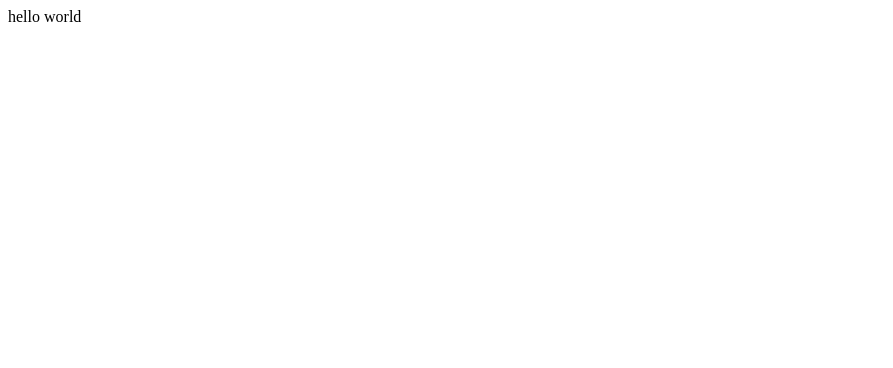
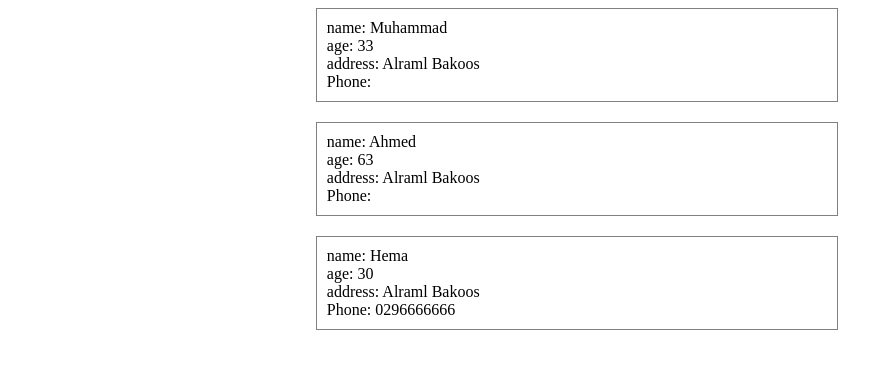
Before and after one commit to Muhammed-Saleh/ReactJS-Part-01-Learn-React-Hooks-by-Project-, a React (Create React App) app: page / in a window 1280 px wide. Shown: the top 368 px of the page, without its empty margins (0-893 px from the left). Built offline with nearby package versions, Linux system fonts and the light colour scheme.

Commit message:
Fetch Data inside JSX with MAP

```diff
--- a/public/index.html
+++ b/public/index.html
@@ -13,8 +13,9 @@
     <!--
       manifest.json provides metadata used when your web app is installed on a
       user's mobile device or desktop. See https://developers.google.com/web/fundamentals/web-app-manifest/
+          <link rel="manifest" href="%PUBLIC_URL%/manifest.json" />
     -->
-    <link rel="manifest" href="%PUBLIC_URL%/manifest.json" />
+
     <!--
       Notice the use of %PUBLIC_URL% in the tags above.
       It will be replaced with the URL of the `public` folder during the build.
--- /dev/null
+++ b/src/components/App.css
@@ -0,0 +1,14 @@
+.cardWrapper {
+    border: 1px solid gray;
+    width: 500px;
+    padding: 10px;
+    margin-bottom: 20px;
+}
+
+.mainContainer {
+    display: flex;
+    align-items: center;
+    flex-direction: column;
+    justify-content: center;
+    width: 90%;
+}
--- /dev/null
+++ b/src/components/App.js
@@ -0,0 +1,38 @@
+import React from 'react'
+import './App.css';
+
+const App = () => {
+    const names = [
+        {
+            name: "Muhammad",
+            age: 33,
+            address: "Alraml Bakoos",
+            Phone: "02222222222",
+        },
+        {
+            name: "Ahmed",
+            age: 63,
+            address: "Alraml Bakoos",
+            Phone:"0256655555",
+        },
+        {
+            name: "Hema",
+            age: 30,
+            address: "Alraml Bakoos",
+            phone:"0296666666",
+        },
+
+    ];
+
+    const cards = names.map(({ name, age, address, phone }, idx) => {
+        return <div className="cardWrapper" key={idx}>
+            <div>name: {name}</div>
+            <div>age: {age}</div>
+            <div>address: {address}</div>
+            <div>Phone: {phone}</div>
+        </div>
+    });
+    return <div className='mainContainer'>{cards}</div>;
+};
+
+export default App
--- a/src/index.css
+++ /dev/null
@@ -1,13 +0,0 @@
-body {
-  margin: 0;
-  font-family: -apple-system, BlinkMacSystemFont, 'Segoe UI', 'Roboto', 'Oxygen',
-    'Ubuntu', 'Cantarell', 'Fira Sans', 'Droid Sans', 'Helvetica Neue',
-    sans-serif;
-  -webkit-font-smoothing: antialiased;
-  -moz-osx-font-smoothing: grayscale;
-}
-
-code {
-  font-family: source-code-pro, Menlo, Monaco, Consolas, 'Courier New',
-    monospace;
-}
--- a/src/index.js
+++ b/src/index.js
@@ -1,8 +1,9 @@
 import React from "react";
-import  ReactDOM  from "react-dom";
+import ReactDOM  from "react-dom";
+import App from './components/App';
 
 
 ReactDOM.render(
-  <div>hello world</div>,
+<App/>,
   document.getElementById('root')
 );
```
Also changed, not shown: src/App.css (deleted, +0 -38 lines), src/App.js (deleted, +0 -25 lines), src/setupTests.js (deleted, +0 -5 lines), src/logo.svg (deleted), 1 other file (tests, documents, lock files or other folders).
